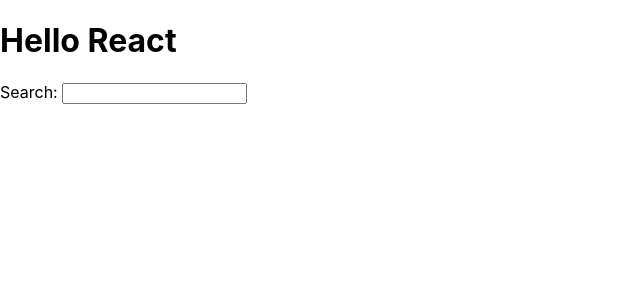
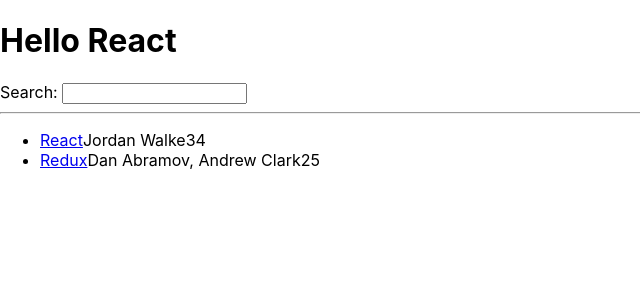
Before and after one commit to SimonjShurety/hacker-stories, a React (Create React App) app: page / in a window 1280 px wide. Shown: the top 300 px of the page, without its empty margins (0-640 px from the left). Built offline with nearby package versions, Linux system fonts and the light colour scheme.

Commit message:
Add span JSX items

```diff
--- a/src/App.js
+++ b/src/App.js
@@ -25,6 +25,21 @@
       <h1>Hello {list[0].title}</h1>
       <label htmlFor="search">Search: </label>
       <input id="search" type="text" />
+      <hr />
+      <ul>
+        {list.map(function (item) {
+          return (
+            <li key={item.objectID}>
+              <span>
+                <a href={item.url}>{item.title}</a>
+              </span>
+              <span>{item.author}</span>
+              <span>{item.num_comments}</span>
+              <span>{item.points}</span>
+            </li>
+          );
+        })}
+      </ul>
     </div>
   );
 }
```
